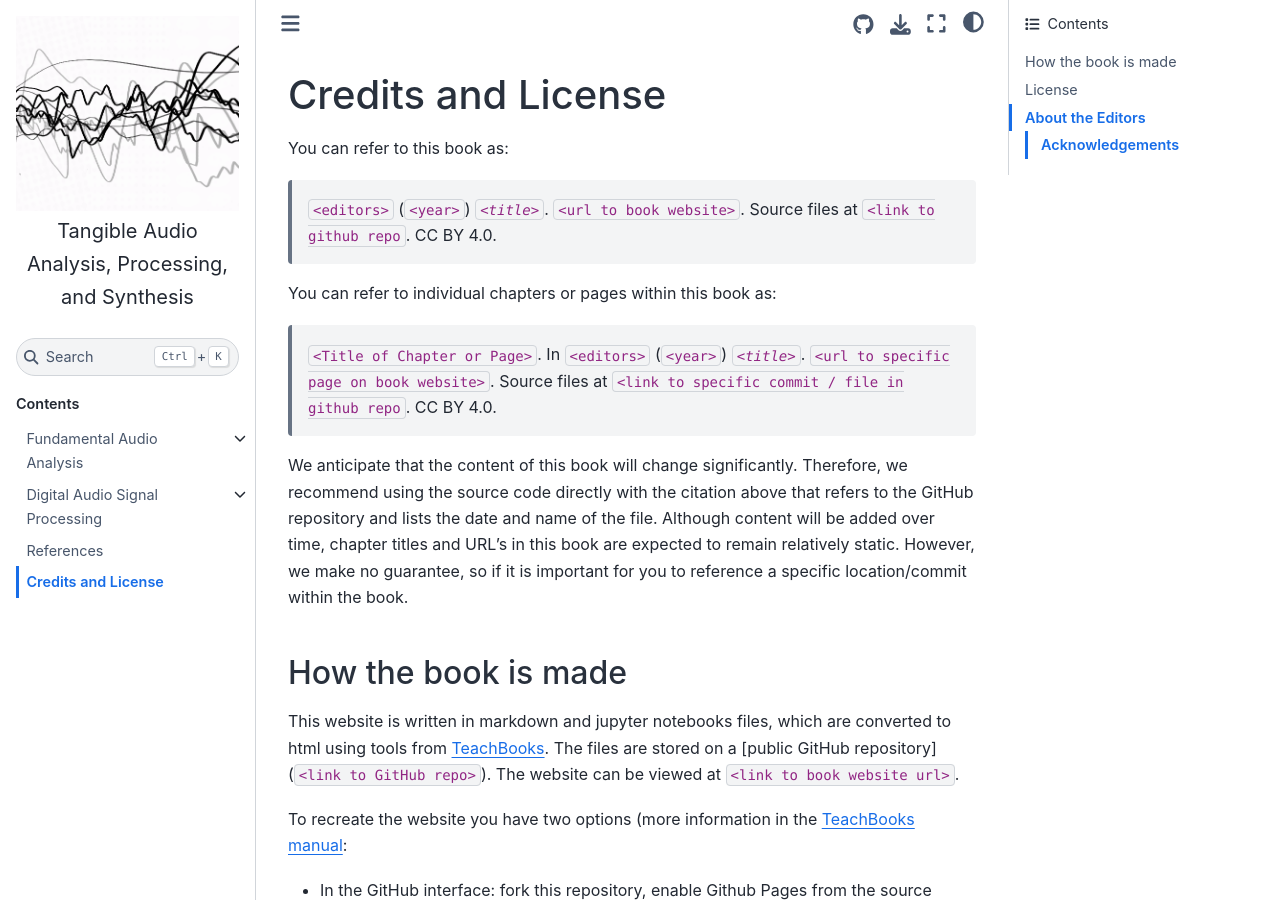
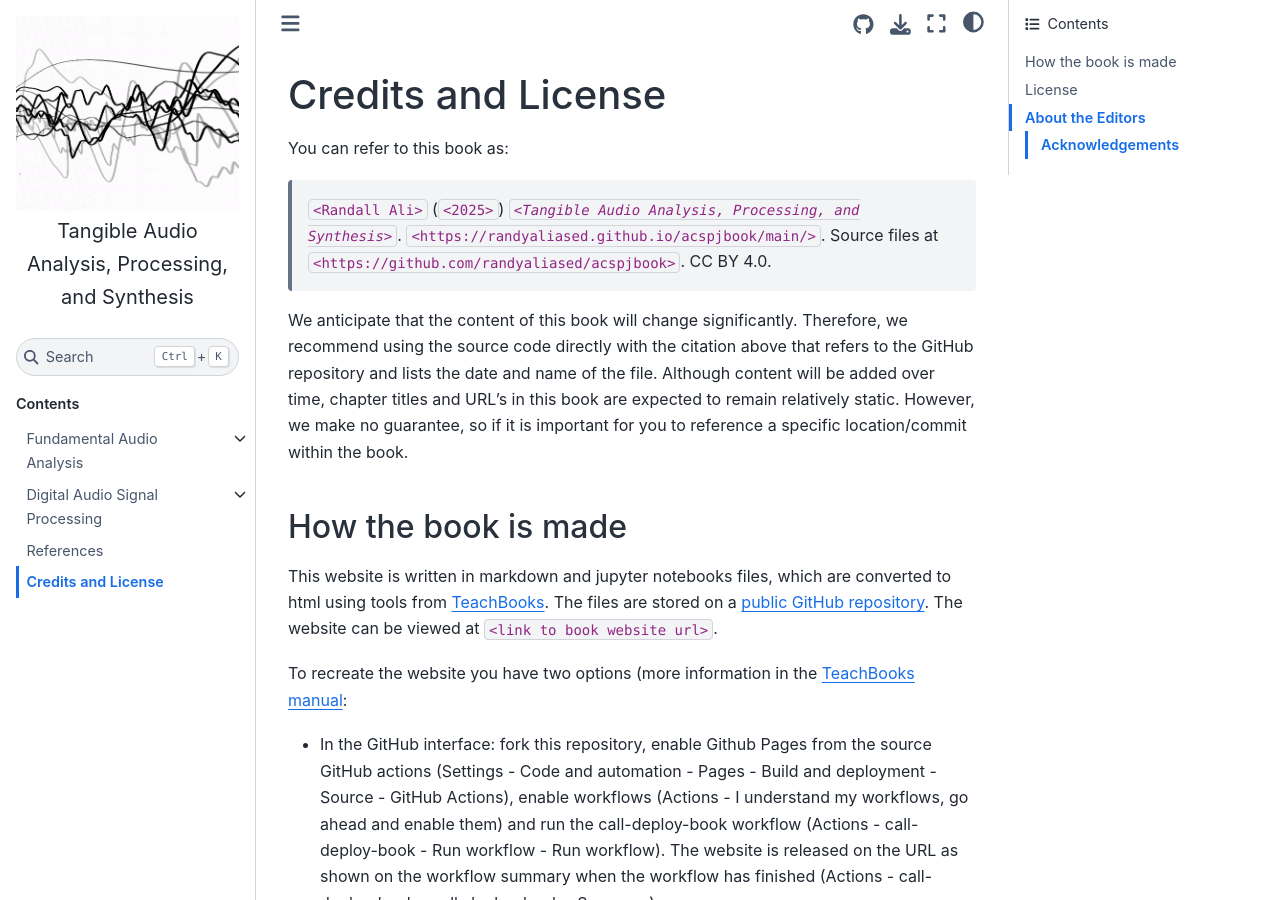
Before and after one commit to randyaliased/acspjbook, a Jupyter Book: the page built from book/credits.md, in a window 1280 px wide and 900 px high. Built offline with Jupyter Book 1.0.4 settings and Sphinx 7.4.7 and the Sphinx Book theme 1.1.4, drawn with Linux system fonts in a browser that asks for light colours; pages that are not in the unit, such as notebooks, are missing from menus; comment, search, counter and statistics services are not loaded; cross-references to code outside the pages are shown as plain code; some of the changed text lies outside the part shown.

Commit message:
intro text

```diff
--- a/book/_config.yml
+++ b/book/_config.yml
@@ -1,5 +1,5 @@
 title: Tangible Audio Analysis, Processing, and Synthesis     # Replace this with your own book title
-author: Randall Ali, built with <a href="https://teachbooks.io">TeachBooks</a>, <a href="https://creativecommons.org/licenses/by/4.0/" target="_blank" rel="license noopener noreferrer"">CC BY 4.0<img style="height:22px!important;margin-left:3px;vertical-align:text-bottom;" src="https://mirrors.creativecommons.org/presskit/icons/cc.svg" alt=""><img style="height:22px!important;margin-left:3px;vertical-align:text-bottom;" src="https://mirrors.creativecommons.org/presskit/icons/by.svg" alt=""></a>
+author: <a href="https://teachbooks.io">TeachBooks</a>, built with <a href="https://teachbooks.io">TeachBooks</a>, <a href="https://creativecommons.org/licenses/by/4.0/" target="_blank" rel="license noopener noreferrer"">CC BY 4.0<img style="height:22px!important;margin-left:3px;vertical-align:text-bottom;" src="https://mirrors.creativecommons.org/presskit/icons/cc.svg" alt=""><img style="height:22px!important;margin-left:3px;vertical-align:text-bottom;" src="https://mirrors.creativecommons.org/presskit/icons/by.svg" alt=""></a>
                                                      # Replace TeachBooks Teams with your own name in the line above
 
 execute:
--- a/book/credits.md
+++ b/book/credits.md
@@ -3,16 +3,17 @@
 
 You can refer to this book as:
 
-> `<editors>` (`<year>`) _`<title>`_. `<url to book website>`. Source files at `<link to github repo`. CC BY 4.0.
+> `<Randall Ali>` (`<2025>`) _`<Tangible Audio Analysis, Processing, and Synthesis>`_. `<https://randyaliased.github.io/acspjbook/main/>`. Source files at `<https://github.com/randyaliased/acspjbook>`. CC BY 4.0.
 
-You can refer to individual chapters or pages within this book as:
+<!-- You can refer to individual chapters or pages within this book as:
 
-> `<Title of Chapter or Page>`. In `<editors>` (`<year>`) _`<title>`_. `<url to specific page on book website>`. Source files at `<link to specific commit / file in github repo`. CC BY 4.0.
+> `<Title of Chapter or Page>`. In `<editors>` (`<year>`) _`<title>`_. `<url to specific page on book website>`. Source files at `<link to specific commit / file in github repo`. CC BY 4.0. -->
 
 We anticipate that the content of this book will change significantly. Therefore, we recommend using the source code directly with the citation above that refers to the GitHub repository and lists the date and name of the file. Although content will be added over time, chapter titles and URL's in this book are expected to remain relatively static. However, we make no guarantee, so if it is important for you to reference a specific location/commit within the book.
 
 ## How the book is made
-This website is written in markdown and jupyter notebooks files, which are converted to html using tools from [TeachBooks](https://teachbooks.io/). The files are stored on a [public GitHub repository](`<link to GitHub repo>`). The website can be viewed at `<link to book website url>`.
+
+This website is written in markdown and jupyter notebooks files, which are converted to html using tools from [TeachBooks](https://teachbooks.io/). The files are stored on a [public GitHub repository](https://github.com/randyaliased/acspjbook). The website can be viewed at `<link to book website url>`.
 
 To recreate the website you have two options (more information in the [TeachBooks manual](https://teachbooks.io/manual/):
 - In the GitHub interface: fork this repository, enable Github Pages from the source GitHub actions (Settings - Code and automation - Pages - Build and deployment - Source - GitHub Actions), enable workflows (Actions - I understand my workflows, go ahead and enable them) and run the call-deploy-book workflow (Actions - call-deploy-book - Run workflow - Run workflow). The website is released on the URL as shown on the workflow summary when the workflow has finished (Actions - call-deploy-book - call-deploy-book - Summary).
```
